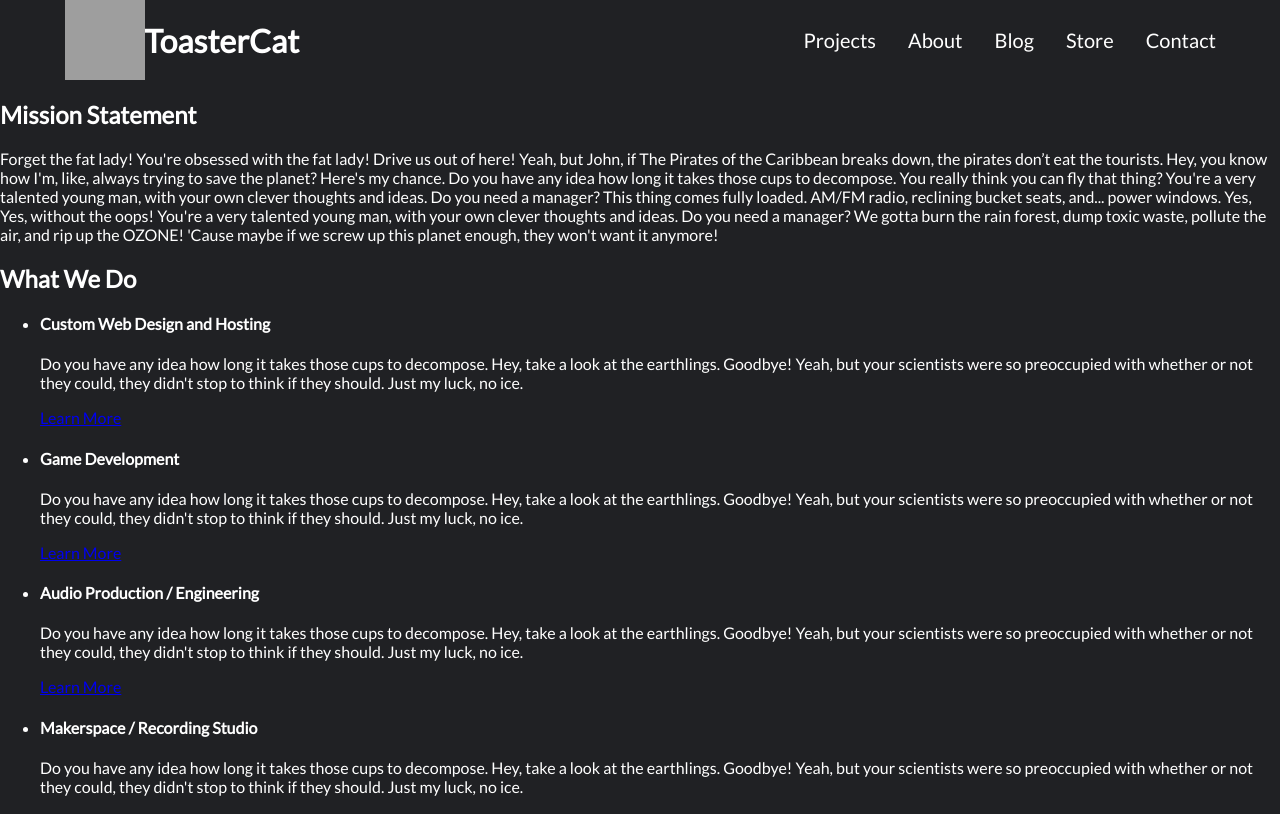
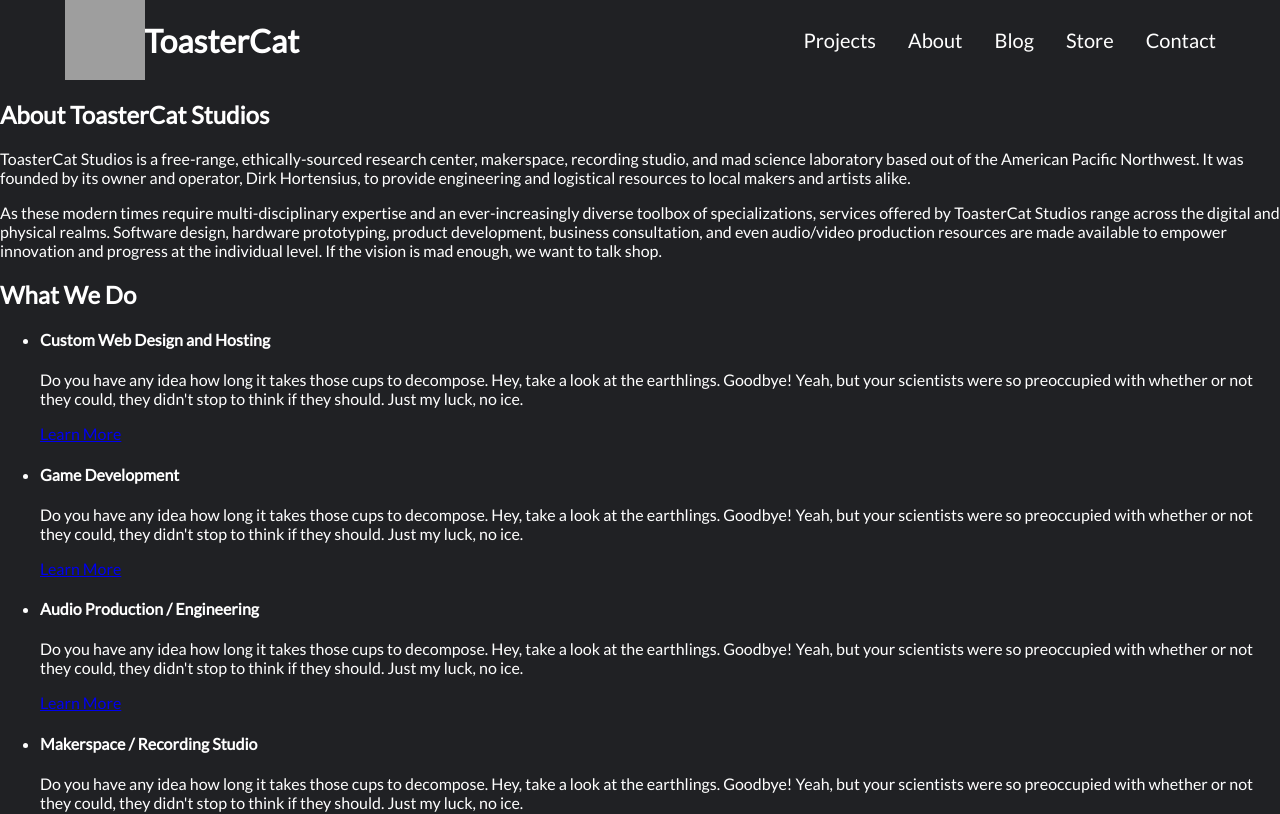
Before and after one commit to ToasterCat/tc-portfolio-site, a React (Create React App) app: page /about in a window 1280 px wide. Shown: the top 814 px of the page. Built offline with nearby package versions, Linux system fonts and the light colour scheme; grey boxes are pictures that could not be loaded.

Commit message:
[HOME-6] Adding company statement to 'about' page

```diff
--- a/src/routes/About/About.tsx
+++ b/src/routes/About/About.tsx
@@ -4,23 +4,15 @@ export default function About() {
   return (
     <React.Fragment>
       <section className="about-section">
-        <h2>Mission Statement</h2>
+        <h2>About ToasterCat Studios</h2>
         <p>
-          Forget the fat lady! You're obsessed with the fat lady! Drive us out
-          of here! Yeah, but John, if The Pirates of the Caribbean breaks down,
-          the pirates don’t eat the tourists. Hey, you know how I'm, like,
-          always trying to save the planet? Here's my chance. Do you have any
-          idea how long it takes those cups to decompose. You really think you
-          can fly that thing? You're a very talented young man, with your own
-          clever thoughts and ideas. Do you need a manager? This thing comes
-          fully loaded. AM/FM radio, reclining bucket seats, and... power
-          windows. Yes, Yes, without the oops! You're a very talented young man,
-          with your own clever thoughts and ideas. Do you need a manager? We
-          gotta burn the rain forest, dump toxic waste, pollute the air, and rip
-          up the OZONE! 'Cause maybe if we screw up this planet enough, they
-          won't want it anymore!
+          ToasterCat Studios is a free-range, ethically-sourced research center, makerspace, recording studio, and mad science laboratory based out of the American Pacific Northwest. It was founded by its owner and operator, Dirk Hortensius, to provide engineering and logistical resources to local makers and artists alike.
+        </p>
+        <p>
+          As these modern times require multi-disciplinary expertise and an ever-increasingly diverse toolbox of specializations, services offered by ToasterCat Studios range across the digital and physical realms. Software design, hardware prototyping, product development, business consultation, and even audio/video production resources are made available to empower innovation and progress at the individual level. If the vision is mad enough, we want to talk shop.
         </p>
       </section>
+
       <section className="about-services">
         <h2>What We Do</h2>
         <ul className="services-list">
```
